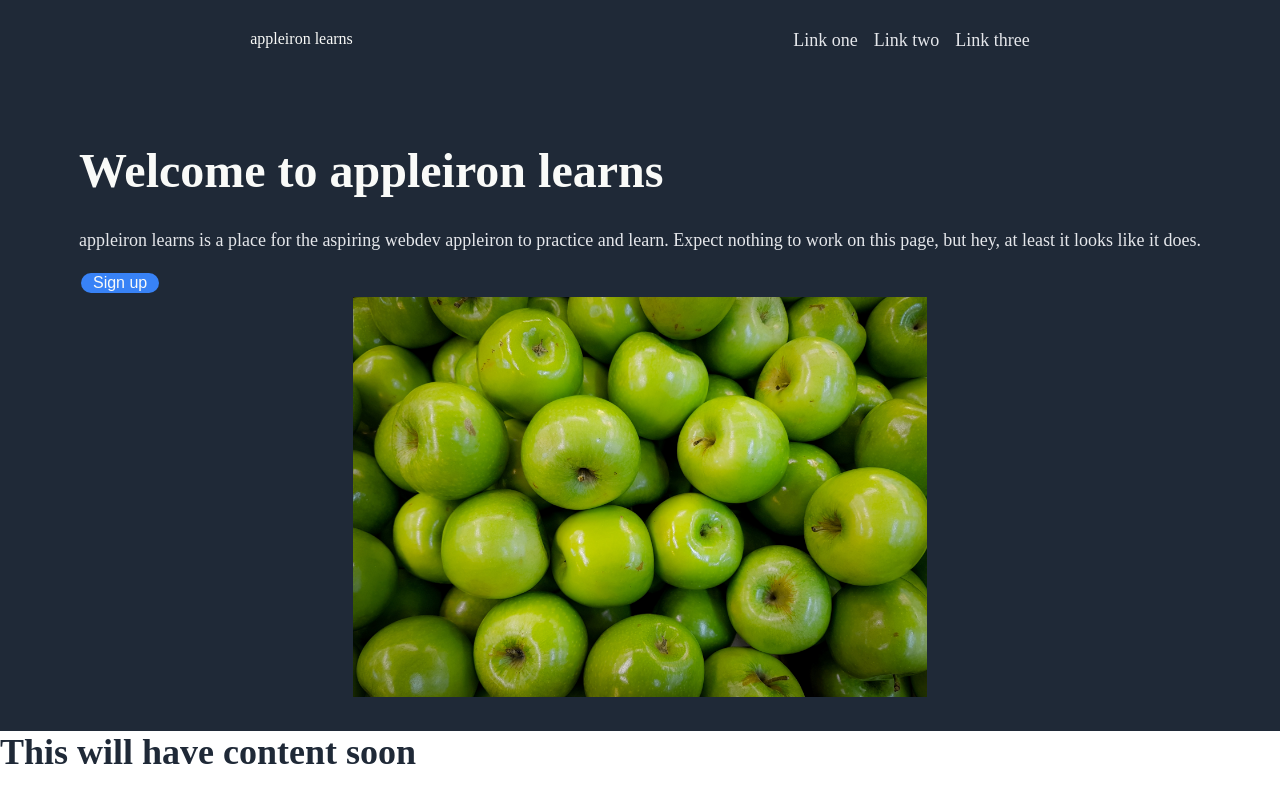
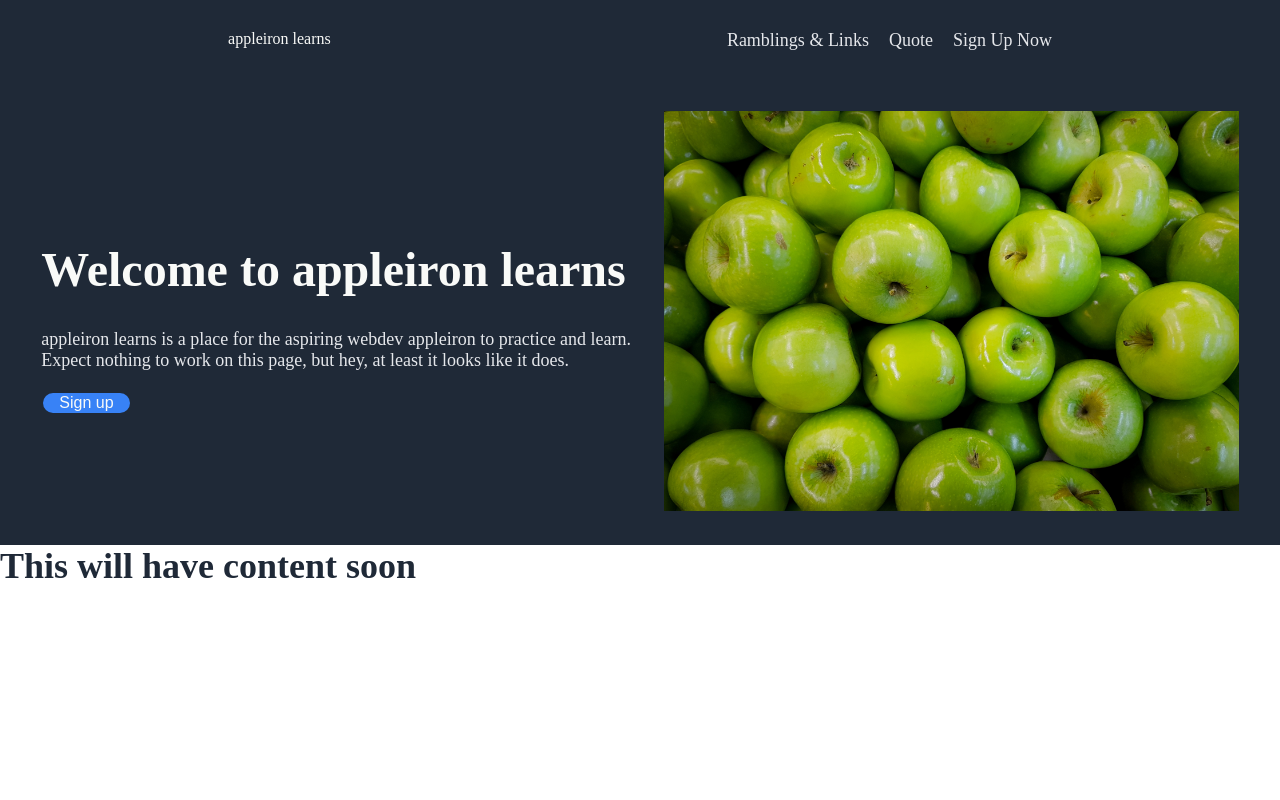
Before and after one commit to appleiron/Odin-Landing-Page, a plain HTML site: page index.html in a window 1280 px wide. Shown: the top 800 px of the page. Drawn offline with Linux system fonts and the light colour scheme.

Commit message:
Add images/ index.html style.css

```diff
--- a/index.html
+++ b/index.html
@@ -15,14 +15,14 @@
             </div>
             <div class="links">
                 <ul>
-                    <li><a href="">Link one</a></li>
-                    <li><a href="">Link two</a></li>
-                    <li><a href="">Link three</a></li>
+                    <li><a href="#information">Ramblings & Links</a></li>
+                    <li><a href="#quote">Quote</a></li>
+                    <li><a href="#signup">Sign Up Now</a></li>
                 </ul>
             </div>
         </div>
         <div class="info">
-            <div>
+            <div class="info-text">
                 <h1>Welcome to appleiron learns</h1>
                 <p>appleiron learns is a place for the aspiring webdev appleiron to practice and learn. Expect nothing to work on this page, but hey, at least it looks like it does.</p>
                 <button class="button1">Sign up</button>
@@ -32,7 +32,7 @@
             </div>
         </div>
     </header>
-    <div class="information">
+    <div class="information" id="information">
         <div class="title">This will have content soon</div>
 
         <div class="container">
@@ -55,11 +55,11 @@
         </div>
 
     </div>
-    <div class="quote">
+    <div class="quote" id="quote">
         <div class="quote-text">Insert testimonial here</div>
         <div class="quoter">-A satisfied user</div>
     </div>
-    <div class="signup">
+    <div class="signup" id="signup">
         <h2> Come join us! </h2><br>
         <p>Sign up so you can share the jouney!</p>
         <div>
--- a/style.css
+++ b/style.css
@@ -26,6 +26,10 @@ header, footer {
     padding: 30px;
 }
 
+.info-text {
+    max-width: 600px;
+}
+
 .logo {
     font: 24px;
 }
@@ -39,7 +43,7 @@ ul {
     list-style: none;
     margin: 0;
     padding: 0;
-    gap: 16px;
+    gap: 20px;
 }
 
 h1 {
@@ -66,8 +70,8 @@ button, .signup {
 }
 
 .button1, .button2 {
-    padding-left: 12px;
-    padding-right: 12px;
+    padding-left: 16px;
+    padding-right: 16px;
     color: #F9FAF8;
     text-align: center;
     text-decoration: none;
```
